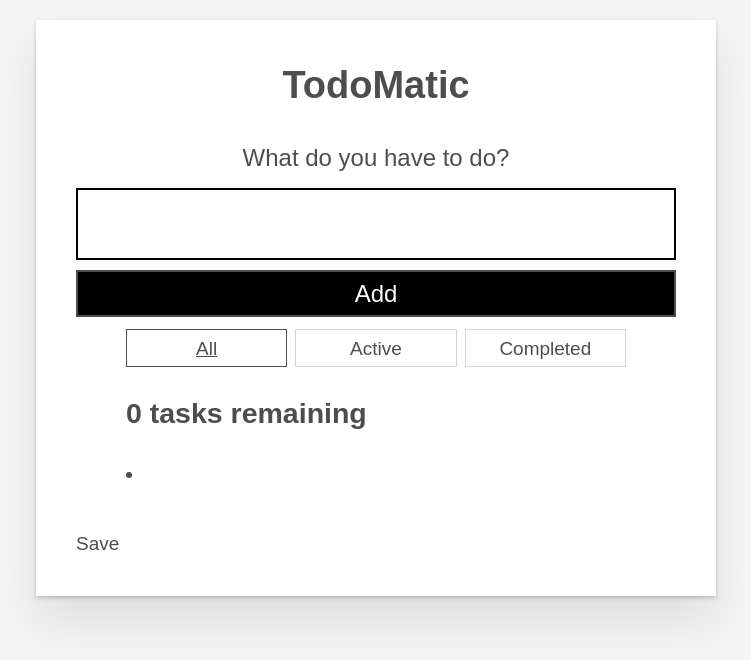
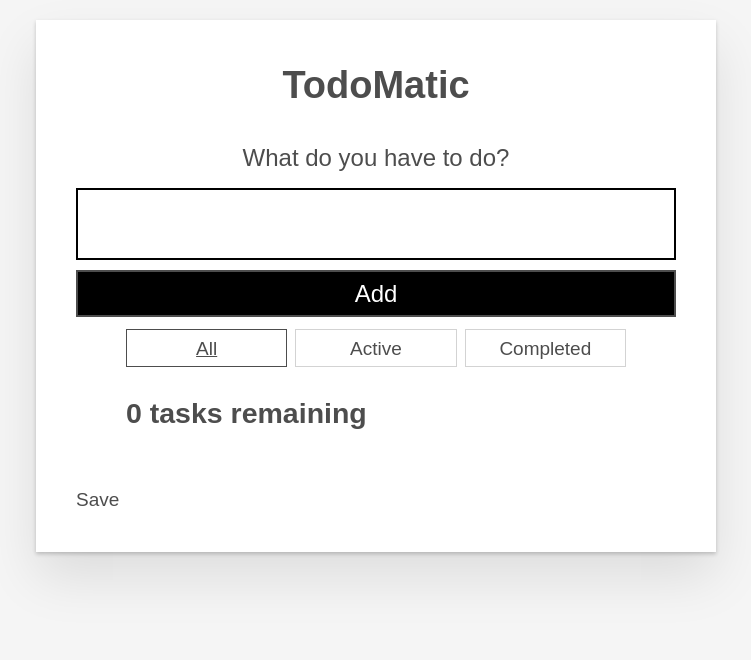
Before and after one commit to odioman/react-to-do-app, a React (Create React App) app: page / in a window 1280 px wide. Shown: the top 660 px of the page, without its empty margins (264-1015 px from the left). Built offline with nearby package versions, Linux system fonts and the light colour scheme.

Commit message:
fixed li styling

```diff
--- a/src/index.css
+++ b/src/index.css
@@ -286,3 +286,7 @@ body {
 .c-cb > input[type="checkbox"]:checked + label::after {
   opacity: 1;
 }
+
+li {
+  list-style-type: none;
+}
```
